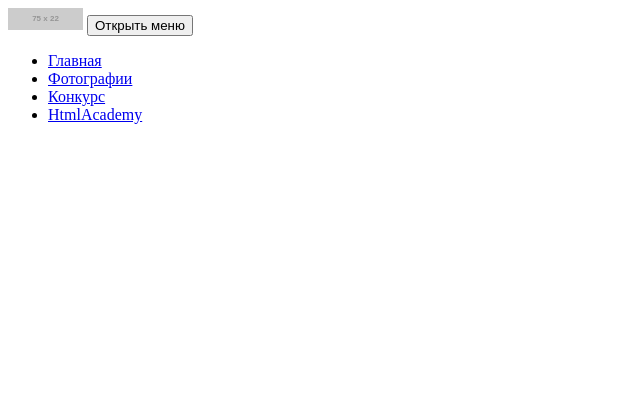
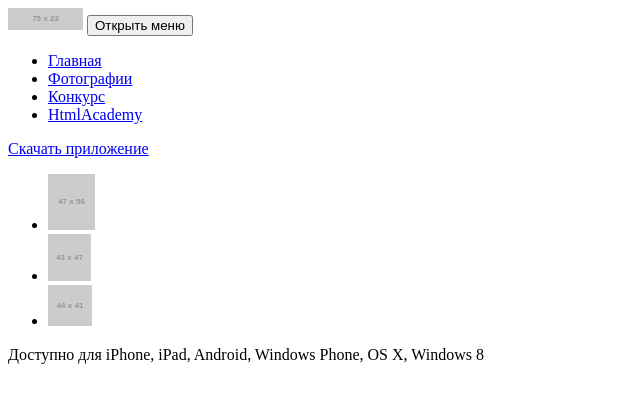
Before and after one commit to gorbunov-dv/17589-pink, a website: page index.html in a window 1280 px wide. Shown: the whole page, without its empty margins (0-640 px from the left). Drawn offline with Linux system fonts and the light colour scheme; placeholder pictures from the web are drawn by us.

Commit message:
Add intro

```diff
--- a/index.html
+++ b/index.html
@@ -30,7 +30,33 @@
           </li>
         </ul>
       </nav>
+
+      <section class="intro">
+        <a href="#" class="intro__button">Скачать приложение</a>
+        <ul class="intro__list">
+          <li class="intro__item">
+            <a href="#">
+              <img class="intro__icon" src="http://placehold.it/47x56" alt="iTunes" width="47" height="56">
+            </a>
+          </li>
+          <li class="intro__item">
+            <a href="#">
+              <img class="intro__icon" src="http://placehold.it/43x47" alt="Play Market" width="43" height="47">
+            </a>
+          </li>
+          <li class="intro__item">
+            <a href="#">
+              <img class="intro__icon" src="http://placehold.it/44x41" alt="Windows Market Place" width="44" height="41">
+            </a>
+          </li>
+        </ul>
+        <p class="intro_description">Доступно для iPhone, iPad, Android, Windows Phone, OS X, Windows 8</p>
+      </section>
     </header>
+
+    <main class="page-main">
+
+    </main>
 
   </body>
 </html>
```
